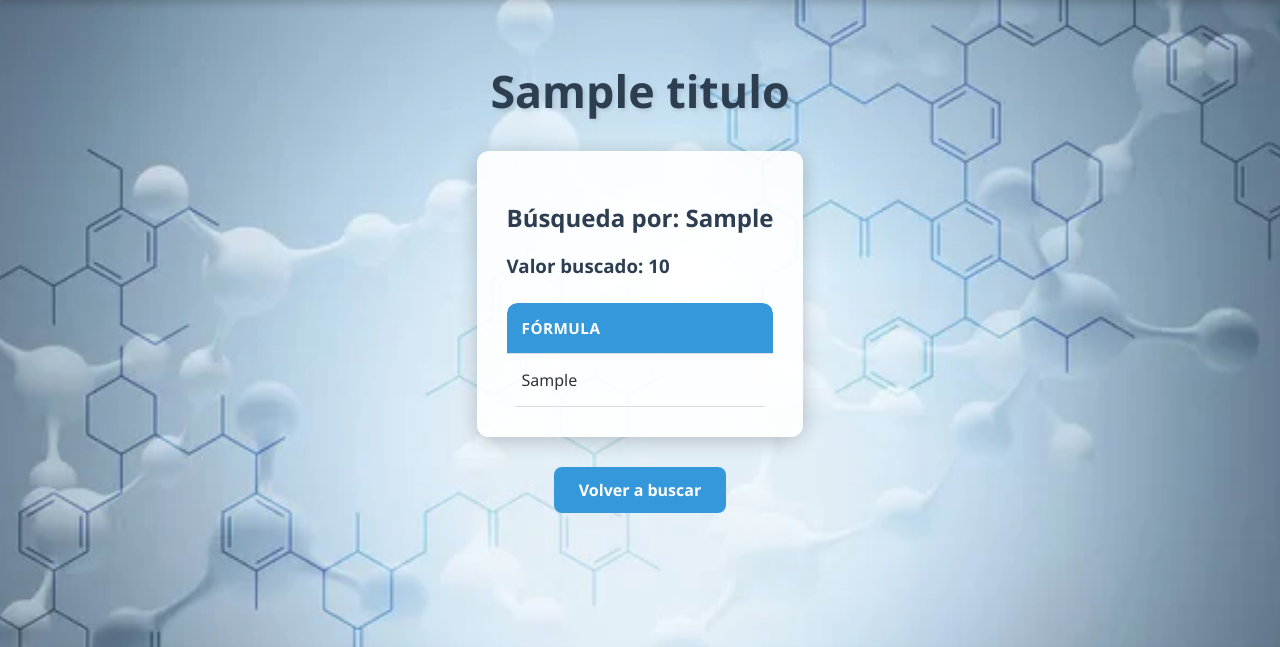
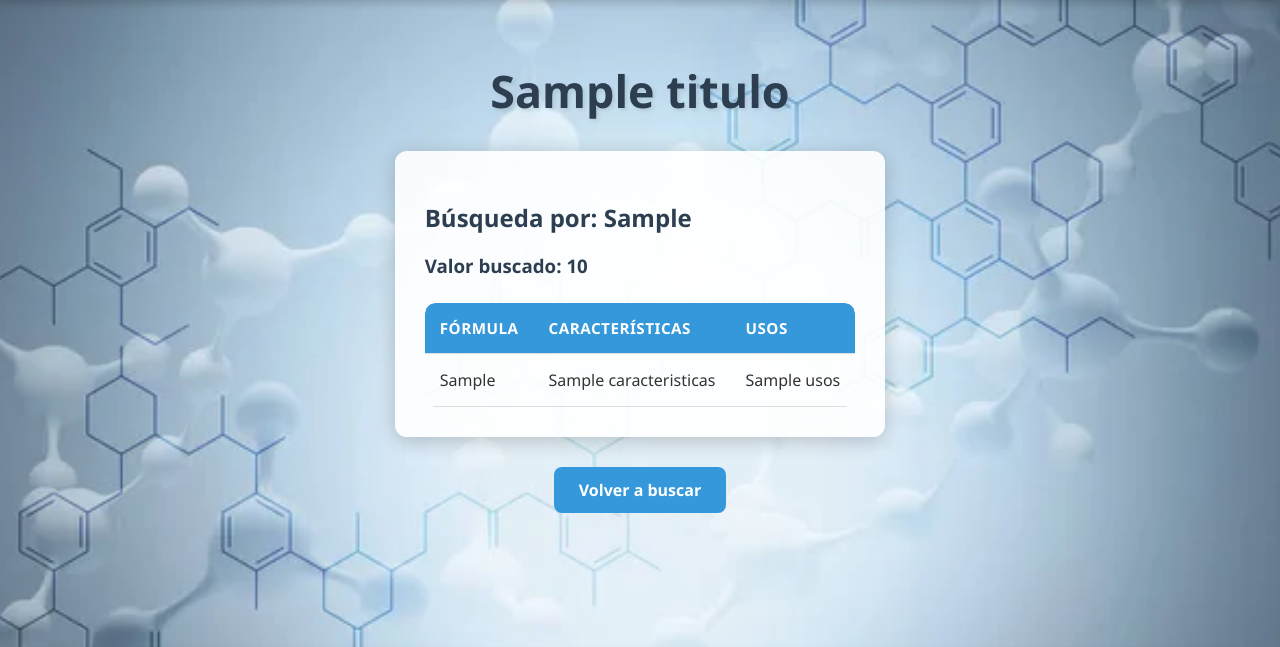
Before and after one commit to mmartinmmc/Proyecto-Personal, a Flask app: template templates/resultados.html in a window 1280 px wide. Shown: the part 55-702 px from the top of the page. Run offline with Flask 3, Linux system fonts and the light colour scheme; the template is opened without the code that fills it: most values are stand-ins (such as "Sample title", 1, 10 or a date in 2020).

Commit message:
Update resultados.html

```diff
--- a/templates/resultados.html
+++ b/templates/resultados.html
@@ -59,6 +59,9 @@
                                 {% if nomenclatura_devolver == "tradicional" or nomenclatura_devolver == "todas" %}
                                     <th>Tradicional</th>
                                 {% endif %}
+                                {# Nuevas columnas para Características y Usos #}
+                                <th>Características</th>
+                                <th>Usos</th>
                             </tr>
                         </thead>
                         <tbody>
@@ -74,6 +77,9 @@
                                     {% if nomenclatura_devolver == "tradicional" or nomenclatura_devolver == "todas" %}
                                         <td>{{ fila['Tradicional'] }}</td>
                                     {% endif %}
+                                    {# Mostrar Contenido de Características y Usos #}
+                                    <td>{{ fila['Caracteristicas'] if fila['Caracteristicas'] is not none else 'N/A' }}</td>
+                                    <td>{{ fila['Usos'] if fila['Usos'] is not none else 'N/A' }}</td>
                                 </tr>
                             {% endfor %}
                         </tbody>
```
